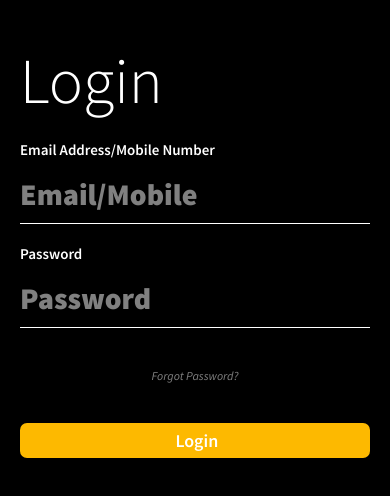
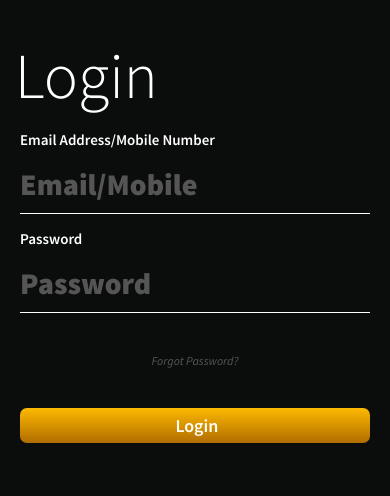
Before and after one commit to Sambhav22/FlairApp, a React Native app: screen / in a window 390 px wide. Shown: the top 496 px of the page. Built offline with nearby package versions, Linux system fonts and the light colour scheme.

Commit message:
Added LinearGradient and fixed colour Scheme

```diff
--- a/components/Login.js
+++ b/components/Login.js
@@ -8,7 +8,7 @@ import {
   Keyboard,
   TouchableOpacity
 } from "react-native";
-
+import { LinearGradient } from "expo-linear-gradient";
 export default class Login extends React.Component {
   render() {
     return (
@@ -23,7 +23,7 @@ export default class Login extends React.Component {
               <TextInput
                 style={styles.input}
                 placeholder="Email/Mobile"
-                placeholderTextColor="grey"
+                placeholderTextColor="#555555"
                 keyboardType="email-address"
                 returnKeyType="next"
                 autoCorrect={false}
@@ -33,7 +33,7 @@ export default class Login extends React.Component {
               <TextInput
                 style={styles.input}
                 placeholder="Password"
-                placeholderTextColor="grey"
+                placeholderTextColor="#555555"
                 returnKeyType="go"
                 secureTextEntry={true}
                 autoCorrect={false}
@@ -43,8 +43,13 @@ export default class Login extends React.Component {
                 <Text style={styles.forgotText}>Forgot Password?</Text>
               </TouchableOpacity>
 
-              <TouchableOpacity style={styles.buttonContainer}>
-                <Text style={styles.buttonText}> Login</Text>
+              <TouchableOpacity>
+                <LinearGradient
+                  colors={["#FDB900", "#B16D00"]}
+                  style={styles.buttonContainer}
+                >
+                  <Text style={styles.buttonText}> Login</Text>
+                </LinearGradient>
               </TouchableOpacity>
             </View>
           </View>
@@ -56,20 +61,20 @@ export default class Login extends React.Component {
 const styles = StyleSheet.create({
   container: {
     flex: 1,
-    backgroundColor: "black"
+    backgroundColor: "#0B0D0C"
   },
   loginContainer: {
     marginTop: 20
   },
   loginText: {
-    color: "white",
+    color: "#FFFFFF",
     fontSize: 64,
-    padding: 20,
+    padding: 15,
     fontFamily: "light"
   },
   emailText: {
     paddingLeft: 20,
-    color: "white",
+    color: "#FFFFFF",
     fontSize: 15,
     fontFamily: "Semibold"
   },
@@ -79,29 +84,28 @@ const styles = StyleSheet.create({
     marginRight: 20,
     height: 50,
     paddingBottom: 10,
-    backgroundColor: "black",
-    borderBottomColor: "white",
+    backgroundColor: "#0B0D0C",
+    borderBottomColor: "#FFFFFF",
     borderBottomWidth: 1,
     fontSize: 30,
-    color: "white",
+    color: "#FFFFFF",
     fontFamily: "black"
   },
   passwordText: {
-    marginTop: 20,
+    marginTop: 15,
     paddingLeft: 20,
-    color: "white",
+    color: "#FFFFFF",
     fontSize: 15,
     fontFamily: "Semibold"
   },
   forgotText: {
-    color: "grey",
+    color: "#555555",
     textAlign: "center",
     marginTop: 40,
     fontSize: 12,
     fontFamily: "Italic"
   },
   buttonContainer: {
-    backgroundColor: "#FDB900",
     paddingVertical: 6,
     marginTop: 40,
     marginLeft: 20,
@@ -110,7 +114,7 @@ const styles = StyleSheet.create({
   },
   buttonText: {
     textAlign: "center",
-    color: "white",
+    color: "#FFFFFF",
     fontSize: 18,
     fontFamily: "Semibold"
   }
--- a/package.json
+++ b/package.json
@@ -12,7 +12,9 @@
     "react": "~16.9.0",
     "react-dom": "~16.9.0",
     "react-native": "https://github.com/expo/react-native/archive/sdk-36.0.0.tar.gz",
-    "react-native-web": "~0.11.7"
+    "react-native-linear-gradient": "^2.5.6",
+    "react-native-web": "~0.11.7",
+    "expo-linear-gradient": "~8.0.0"
   },
   "devDependencies": {
     "babel-preset-expo": "~8.0.0",
```
Also changed, not shown: 1 other file (tests, documents, lock files or other folders).
